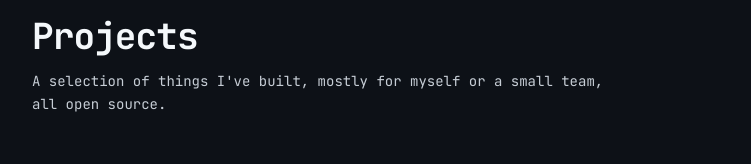
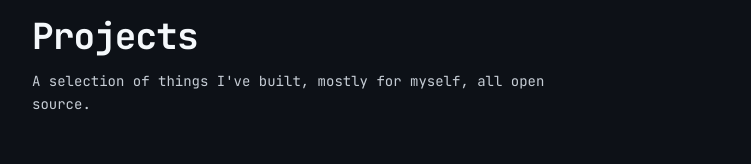
Before and after one commit to umerkniazi/umerkniazi.github.io, an Astro site: page /projects in a window 1280 px wide. Shown: the part 133-297 px from the top of the page, without its empty margins (264-1015 px from the left). Built offline with nearby package versions, Linux system fonts and the light colour scheme; Astro itself is replaced by a stand-in of ours.

Commit message:
Update projects page introduction

```diff
--- a/src/pages/projects.astro
+++ b/src/pages/projects.astro
@@ -8,7 +8,7 @@ import { projects } from '../data/projects.js';
 <Base title="Projects" description={`Projects built by ${site.name}.`}>
   <h1 class="text-3xl font-bold tracking-tight text-ink">Projects</h1>
   <p class="mt-3 max-w-prose text-sm leading-relaxed text-body">
-    A selection of things I've built, mostly for myself or a small team, all open source.
+    A selection of things I've built, mostly for myself, all open source.
   </p>
 
   <div class="mt-12 grid grid-cols-1 gap-y-10 sm:grid-cols-2 sm:gap-x-6 sm:gap-y-12">
```
